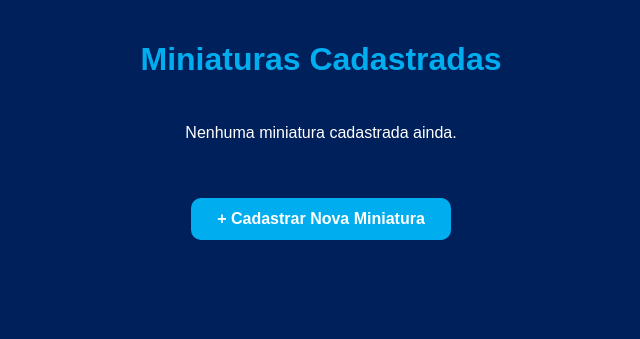
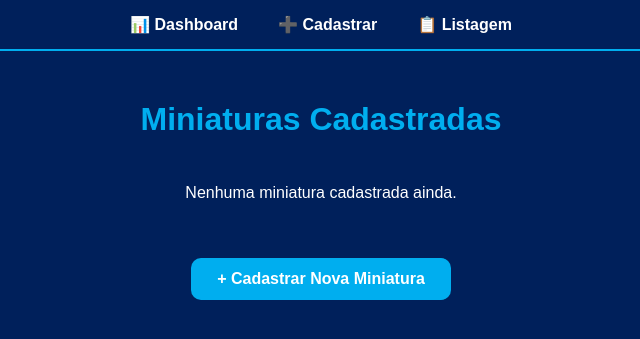
Before and after one commit to marcosgomeszup/rsp-diecast, a PHP site: page /pages/listar_carros.php in a window 1280 px wide. Shown: the top 339 px of the page, without its empty margins (319-959 px from the left). Run offline with PHP 8.4, Linux system fonts and the light colour scheme; data that the repository does not hold is empty.

Commit message:
update listar carros
adicionado botoes para navegação

```diff
--- a/public_html/pages/listar_carros.php
+++ b/public_html/pages/listar_carros.php
@@ -1,7 +1,4 @@
 <?php
-// ===================================
-// CONFIGURAÇÃO DE CONEXÃO AO BANCO
-// ===================================
 $servername = "localhost";
 $username = "rspdiecast_usrmaster";
 $password = "X7OjyzhHH2";
@@ -12,13 +9,9 @@ if ($conn->connect_error) {
     die("Falha na conexão: " . $conn->connect_error);
 }
 
-// ===================================
-// CONSULTA OS CARROS CADASTRADOS
-// ===================================
 $sql = "SELECT * FROM carros ORDER BY id DESC";
 $result = $conn->query($sql);
 ?>
-
 <!DOCTYPE html>
 <html lang="pt-BR">
 <head>
@@ -29,20 +22,42 @@ $result = $conn->query($sql);
     --azul-escuro: #00205B;
     --azul-claro: #00AEEF;
     --branco: #FFFFFF;
-    --cinza: #CCCCCC;
     --vermelho: #FF6666;
   }
 
-  * {
-    box-sizing: border-box;
-    font-family: "Montserrat", sans-serif;
-  }
+  * { box-sizing: border-box; font-family: "Montserrat", sans-serif; }
 
   body {
     background: var(--azul-escuro);
     color: var(--branco);
     margin: 0;
-    padding: 20px;
+    padding-top: 80px; /* espaço para o menu fixo */
+  }
+
+  /* ===== MENU SUPERIOR ===== */
+  .menu {
+    position: fixed;
+    top: 0; left: 0;
+    width: 100%;
+    background: var(--azul-escuro);
+    border-bottom: 2px solid var(--azul-claro);
+    display: flex;
+    justify-content: center;
+    gap: 40px;
+    padding: 15px 0;
+    z-index: 1000;
+  }
+
+  .menu a {
+    color: var(--branco);
+    text-decoration: none;
+    font-weight: bold;
+    font-size: 1rem;
+    transition: 0.2s;
+  }
+
+  .menu a:hover {
+    color: var(--azul-claro);
   }
 
   h1 {
@@ -56,6 +71,7 @@ $result = $conn->query($sql);
     flex-wrap: wrap;
     justify-content: center;
     gap: 25px;
+    padding: 0 15px;
   }
 
   .card {
@@ -68,10 +84,7 @@ $result = $conn->query($sql);
     text-align: center;
   }
 
-  .card:hover {
-    background: rgba(255,255,255,0.1);
-    transform: scale(1.02);
-  }
+  .card:hover { background: rgba(255,255,255,0.1); transform: scale(1.02); }
 
   .fotos {
     display: flex;
@@ -90,9 +103,7 @@ $result = $conn->query($sql);
     transition: 0.2s;
   }
 
-  .fotos img:hover {
-    border-color: var(--azul-claro);
-  }
+  .fotos img:hover { border-color: var(--azul-claro); }
 
   .overlay {
     position: fixed;
@@ -105,15 +116,9 @@ $result = $conn->query($sql);
     z-index: 9999;
   }
 
-  .overlay img {
-    max-width: 90%;
-    max-height: 90%;
-    border-radius: 10px;
-  }
+  .overlay img { max-width: 90%; max-height: 90%; border-radius: 10px; }
 
-  .acoes {
-    margin-top: 12px;
-  }
+  .acoes { margin-top: 12px; }
 
   .acoes a {
     text-decoration: none;
@@ -121,13 +126,8 @@ $result = $conn->query($sql);
     margin: 0 8px;
   }
 
-  .acoes a.editar {
-    color: var(--azul-claro);
-  }
-
-  .acoes a.excluir {
-    color: var(--vermelho);
-  }
+  .acoes a.editar { color: var(--azul-claro); }
+  .acoes a.excluir { color: var(--vermelho); }
 
   .voltar {
     display: block;
@@ -143,14 +143,17 @@ $result = $conn->query($sql);
     transition: 0.2s;
   }
 
-  .voltar:hover {
-    background: var(--branco);
-    color: var(--azul-escuro);
-  }
-
+  .voltar:hover { background: var(--branco); color: var(--azul-escuro); }
 </style>
 </head>
 <body>
+
+<!-- ===== MENU FIXO ===== -->
+<nav class="menu">
+  <a href="dashboard.php">📊 Dashboard</a>
+  <a href="cadastro.php">➕ Cadastrar</a>
+  <a href="listar_carros.php">📋 Listagem</a>
+</nav>
 
 <h1>Miniaturas Cadastradas</h1>
 
@@ -162,10 +165,8 @@ $result = $conn->query($sql);
       <p><strong>Ano:</strong> <?= htmlspecialchars($row['ano']) ?></p>
       <p><strong>Código:</strong> <?= htmlspecialchars($row['codigo']) ?></p>
 
-      <?php
-        $fotos = json_decode($row['fotos'], true);
-        if (!empty($fotos)):
-      ?>
+      <?php $fotos = json_decode($row['fotos'], true);
+      if (!empty($fotos)): ?>
       <div class="fotos">
         <?php foreach ($fotos as $foto): ?>
           <img src="../<?= htmlspecialchars($foto) ?>" alt="Miniatura" onclick="ampliarImagem(this)">
@@ -197,7 +198,6 @@ $result = $conn->query($sql);
   img.src = el.src;
   overlay.style.display = "flex";
 }
-
 function fecharOverlay() {
   document.getElementById("overlay").style.display = "none";
 }
```
Lines whose indentation alone changed are shown as unchanged.
